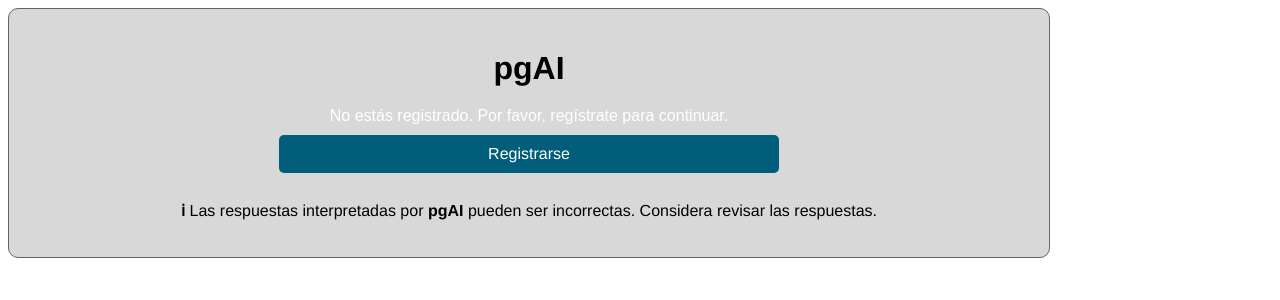
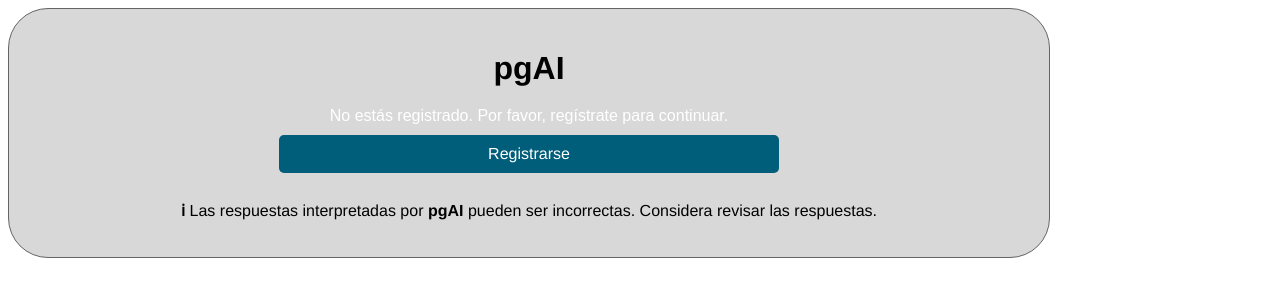
Before and after one commit to pgsystems/pgsystems.github.io, a PHP site: page / in a window 1280 px wide. Shown: the top 300 px of the page. Run offline with PHP 8.4, Linux system fonts and the light colour scheme.

Commit message:
Update styles.css

```diff
--- a/styles.css
+++ b/styles.css
@@ -12,7 +12,7 @@ body {
     display: flex;
     justify-content: center;
     border: 1px solid rgb(100, 100, 100); /* Define el borde */
-    border-radius: 10px; /* Ajusta el radio de los bordes */
+    border-radius: 40px; /* Ajusta el radio de los bordes */
     padding: 20px; /* Espaciado interno para mejor visualización */
     width: 1000px; /* Ancho del contenedor */
     text-align: center; /* Centra el texto dentro del contenedor */
```
